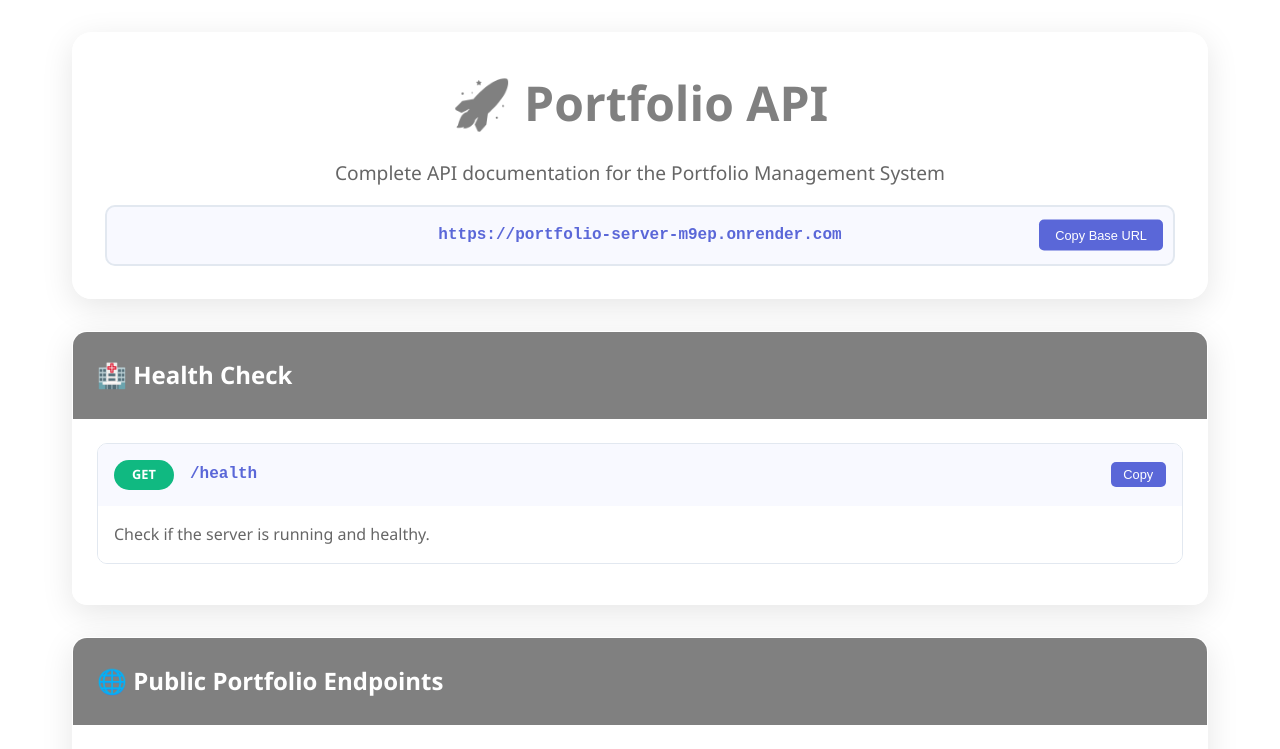
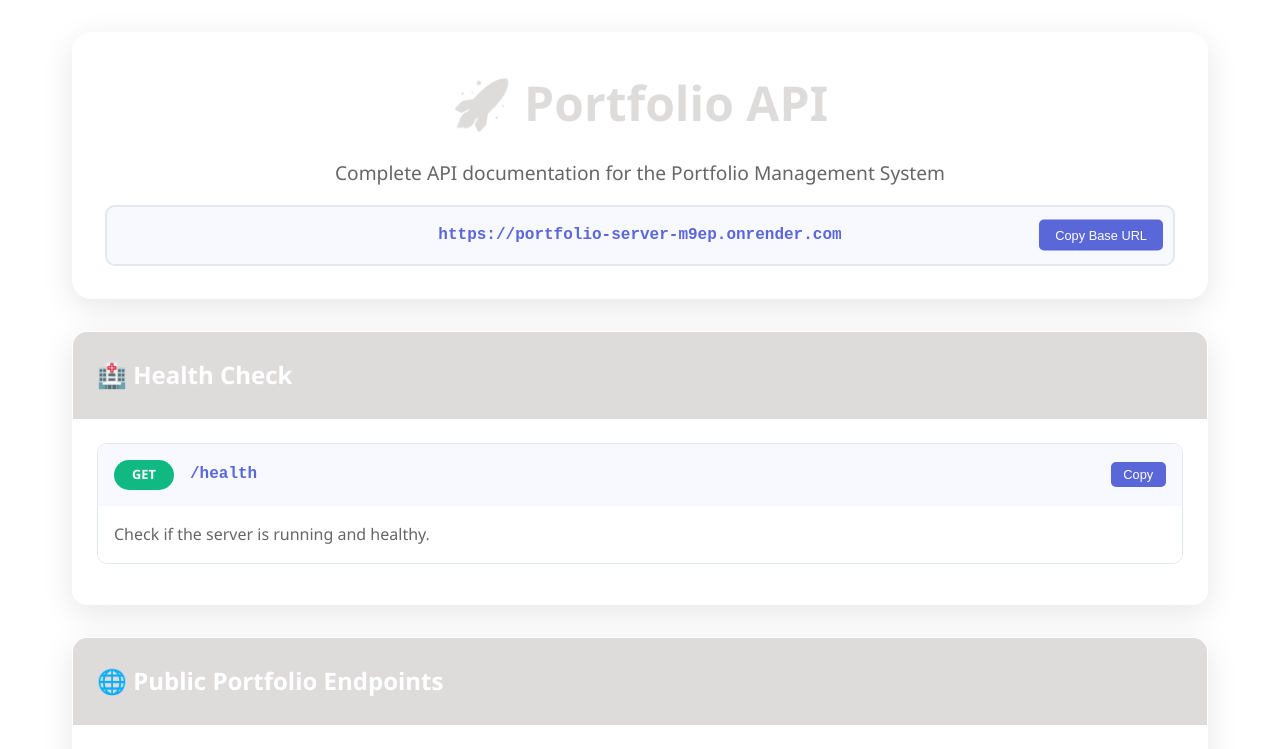
Before and after one commit to gourab8389/portfolio-server, a website: page public/index.html in a window 1280 px wide. Shown: the top 749 px of the page. Drawn offline with Linux system fonts and the light colour scheme.

Commit message:
fix: update background color in index.html for improved visibility

```diff
--- a/public/index.html
+++ b/public/index.html
@@ -40,7 +40,7 @@
             font-size: 3rem;
             margin-bottom: 1rem;
             text-align: center;
-            background: gray;
+            background: rgb(222, 219, 219);
             -webkit-background-clip: text;
             -webkit-text-fill-color: transparent;
             background-clip: text;
@@ -97,7 +97,7 @@
         }
 
         .section-header {
-            background: gray;
+            background: rgb(222, 219, 219);
             color: white;
             padding: 1.5rem;
             font-size: 1.5rem;
```
